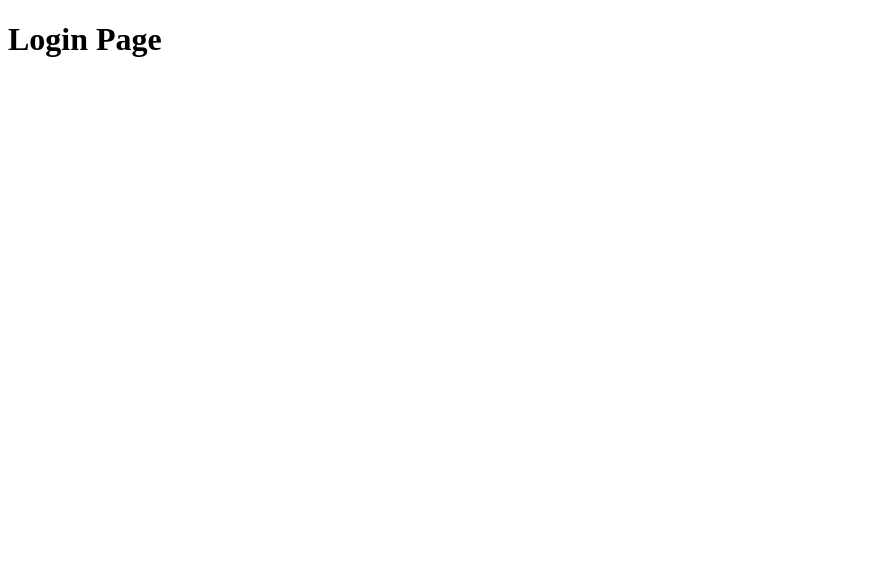
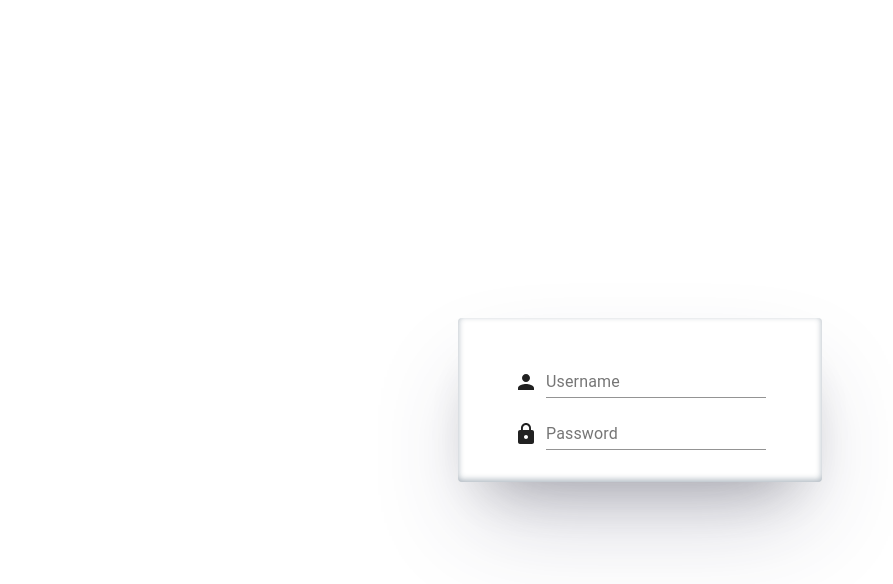
Before and after one commit to jakedheath123/My-Golf-Performance, a React app: page / in a window 1280 px wide. Shown: the top 584 px of the page, without its empty margins (0-893 px from the left). Built offline with nearby package versions, Linux system fonts and the light colour scheme.

Commit message:
styling login page

```diff
--- a/src/components/Login.jsx
+++ b/src/components/Login.jsx
@@ -1,11 +1,54 @@
 import React from "react"
+import { makeStyles, createStyles } from '@material-ui/core/styles';
+import TextField from '@material-ui/core/TextField';
+import Grid from '@material-ui/core/Grid';
+import PersonIcon from '@material-ui/icons/Person';
+import LockIcon from '@material-ui/icons/Lock';
+import Paper from '@material-ui/core/Paper';
+
 
 const Login = () => {
+  const classes = useStyles();
+
   return (
-    <div >
-      <h1>Login Page</h1>
+    <div className={classes.root}>
+      <Paper className={classes.paper}>
+      <Grid container spacing={1} alignItems="flex-end" justify="center" >
+          <Grid item >
+            <PersonIcon />
+          </Grid>
+          <Grid item>
+            <TextField id="input-with-icon-grid" label="Username" />
+          </Grid>
+        </Grid>
+        <Grid container spacing={1} alignItems="flex-end" justify="center">
+          <Grid item>
+            <LockIcon />
+          </Grid>
+          <Grid item>
+            <TextField id="input-with-icon-grid" label="Password" />
+          </Grid>
+        </Grid>
+        </Paper>
     </div>
   );
 };
 
+const useStyles = makeStyles((theme) => ({
+  root: {
+    height: "100vh",
+    transition: theme.transitions.create('transform')
+  },
+  paper: {
+    position: "fixed",
+    top: "50%",
+    left: "50%",
+    minWidth: 300,
+    padding: "2em",
+    transform: 'translate(-50%,-50%)',
+    transition: theme.transitions.create('transform'),
+    boxShadow: "rgba(50, 50, 93, 0.25) 0px 50px 100px -20px, rgba(0, 0, 0, 0.3) 0px 30px 60px -30px, rgba(10, 37, 64, 0.35) 0px -2px 6px 0px inset;"
+  }
+}));
+
 export default Login;
```
